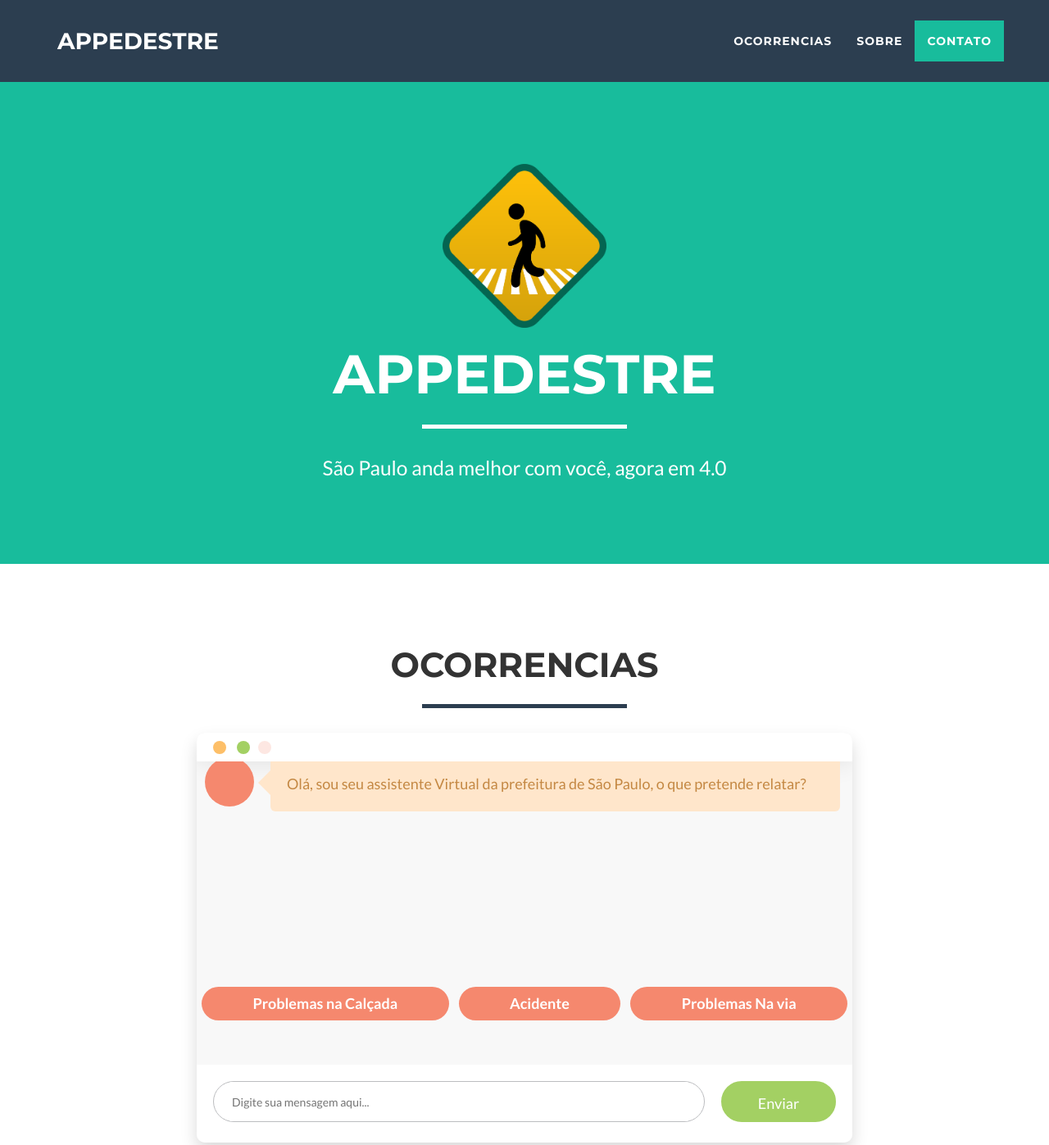
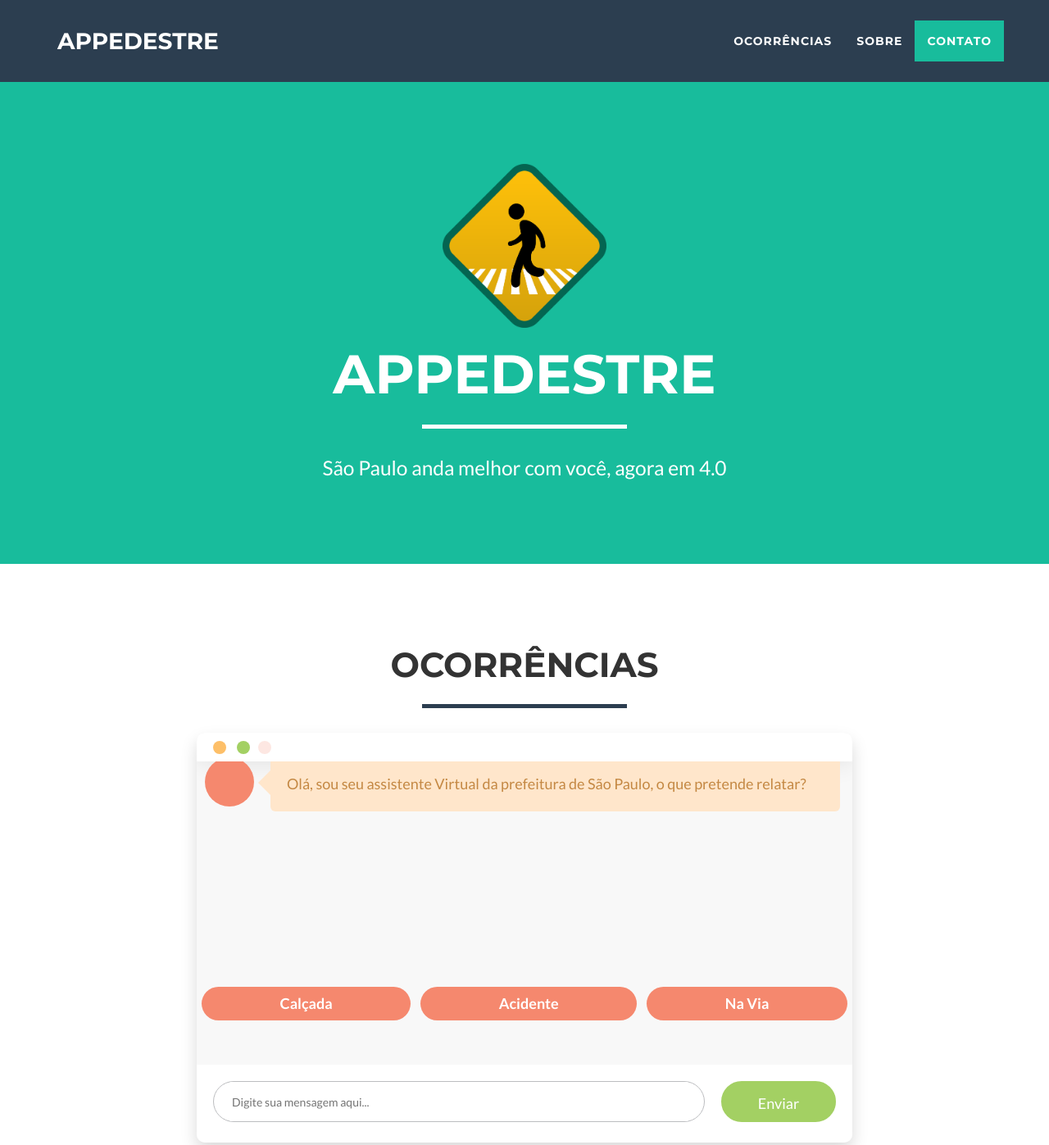
Before and after one commit to OrleansKlaus/appedestre, a website: page index.html in a window 1280 px wide. Shown: the top 1397 px of the page at 82% size. Drawn offline with nearby package versions, Linux system fonts and the light colour scheme; some packages are replaced by stand-ins of ours.

Commit message:
Correções

```diff
--- a/index.html
+++ b/index.html
@@ -55,7 +55,7 @@
                         <a href="#page-top"></a>
                     </li>
                     <li class="page-scroll">
-                        <a href="#portfolio">Ocorrencias</a>
+                        <a href="#portfolio">Ocorrências</a>
                     </li>
                     <li class="page-scroll">
                         <a href="#about">Sobre</a>
@@ -91,7 +91,7 @@
         <div class="container">
             <div class="row">
                 <div class="col-lg-12 text-center">
-                    <h2>OCORRENCIAS</h2>
+                    <h2>OCORRÊNCIAS</h2>
                     <hr class="star-primary">
                 </div>
             </div>
@@ -111,9 +111,9 @@
                     </div>
                     <ul class="messages">
                         <li class="options report-buttons">
-                            <button>Problemas na Calçada</button>
+                            <button>Calçada</button>
                             <button>Acidente</button>
-                            <button>Problemas Na via</button>
+                            <button>Na Via</button>
                         </li>
 
                         <li class="options issues">
@@ -220,7 +220,7 @@
                         </div>
                         <div class="row control-group">
                             <div class="form-group col-xs-12 floating-label-form-group controls">
-                                <label for="message">Messagem</label>
+                                <label for="message">Menssagem</label>
                                 <textarea rows="5" class="form-control" placeholder="Messagem" id="message" required data-validation-required-message="Por favor, digite uma mensagem."></textarea>
                                 <p class="help-block text-danger"></p>
                             </div>
```
